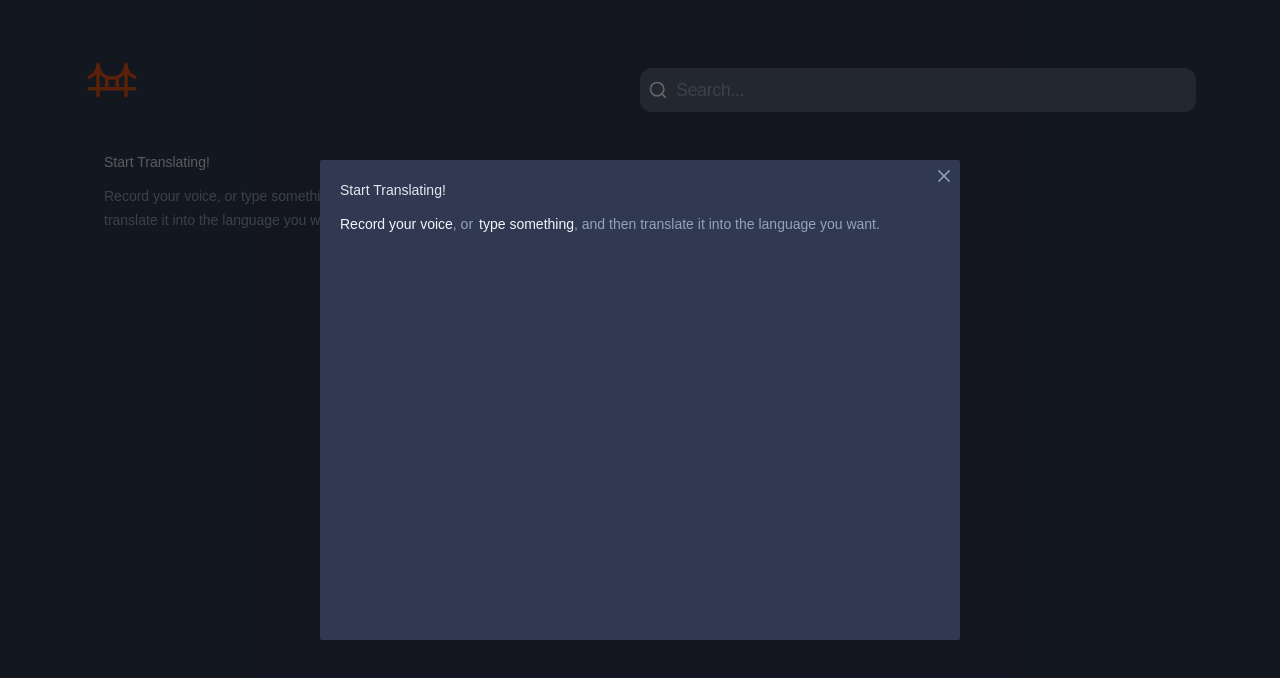
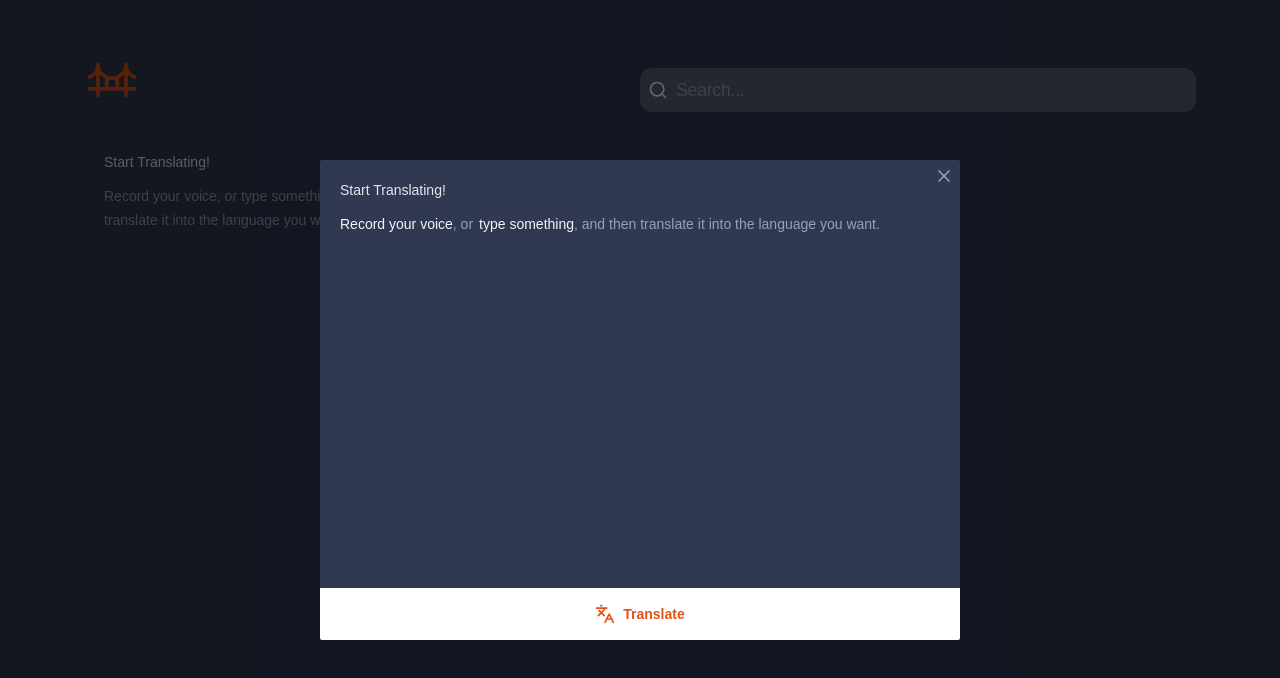
Before and after one commit to AlexandreDresch/VocalBridge, a React (Vite) app: page / in a window 1280 px wide. Both pictures are taken after a click on the button 261 px from the left and 257 px from the top of the page. Shown: the top 678 px of the page. Built offline with nearby package versions, Linux system fonts and the light colour scheme.

Commit message:
feat: update new-card buttons

```diff
--- a/src/components/new-card.tsx
+++ b/src/components/new-card.tsx
@@ -6,7 +6,7 @@ import {
   Root,
   Trigger,
 } from "@radix-ui/react-dialog";
-import { ChevronLeft, Languages, Save, X } from "lucide-react";
+import { ChevronLeft, Languages, MicIcon, Save, X } from "lucide-react";
 import { ChangeEvent, FormEvent, useContext, useState } from "react";
 import { toast } from "sonner";
 import { NotesContext } from "../providers/notes-context";
@@ -16,6 +16,7 @@ import {
 } from "../services/translate-api";
 import ContentBox from "./content-box";
 import SelectLanguageButton from "./select-language";
+import Loading from "./loading";
 
 let speechRecognition: SpeechRecognition | null = null;
 
@@ -134,6 +135,8 @@ export default function NewCard() {
       toast.error("Please select a language first.");
       return;
     }
+
+    setIsRecording(false);
     setIsLoading(true);
     try {
       const data = await fetchTranslation(originalContent, language);
@@ -213,44 +216,49 @@ export default function NewCard() {
                     }
                   />
 
+                  {isRecording && (
+                    <button
+                      type="button"
+                      onClick={handleStopRecording}
+                      className="w-full py-4 flex items-center justify-center text-center text-sm font-semibold text-slate-300 outline-none"
+                    >
+                      <MicIcon className="size-10 rounded-full animate-pulse text-red-500 mr-2" />
+                    </button>
+                  )}
+
                   <SelectLanguageButton isLoading={isLoading} />
 
                   {translatedContentData.translation && (
                     <ContentBox content={translatedContentData.translation} />
                   )}
-
+                </>
+              )}
+            </div>
             <button
               type="button"
               disabled={isLoading}
               onClick={handleTranslate}
               className="w-full bg-white flex gap-2 py-4 items-center justify-center text-sm font-bold text-secondary outline-none transition-colors duration-200"
             >
-                    <Languages strokeWidth={2} size={20} />{" "}
+              {isLoading ? (
+                <Loading />
+              ) : (
+                <>
+                  <Languages strokeWidth={2} size={20} />
                   <span>Translate</span>
-                  </button>
                 </>
               )}
-            </div>
-
-            {isRecording ? (
-              <button
-                type="button"
-                onClick={handleStopRecording}
-                className="w-full bg-slate-800 py-4 flex items-center justify-center text-center text-sm font-semibold text-slate-300 outline-none"
-              >
-                <div className="size-4 rounded-full animate-pulse bg-red-500 mr-2" />
-                <span>Recording</span>
             </button>
-            ) : translatedContentData.translation.length > 0 ? (
+            {translatedContentData.translation.length > 0 && (
               <button
                 type="button"
                 onClick={handleSaveNote}
-                className="w-full flex items-center gap-2 justify-center bg-transparent py-4 text-center text-sm font-semibold text-slate-300 outline-none transition-colors duration-200 hover:bg-slate-800"
+                className="w-full flex items-center gap-2 justify-center bg-transparent py-4 text-center text-sm font-semibold text-slate-300 outline-none"
               >
-                <Save strokeWidth={1} className="text-secondary" />{" "}
+                <Save strokeWidth={1} className="text-secondary" />
                 <span>Save</span>
               </button>
-            ): null}
+            )}
           </form>
         </Content>
       </Portal>
```
Lines whose indentation alone changed are shown as unchanged.
